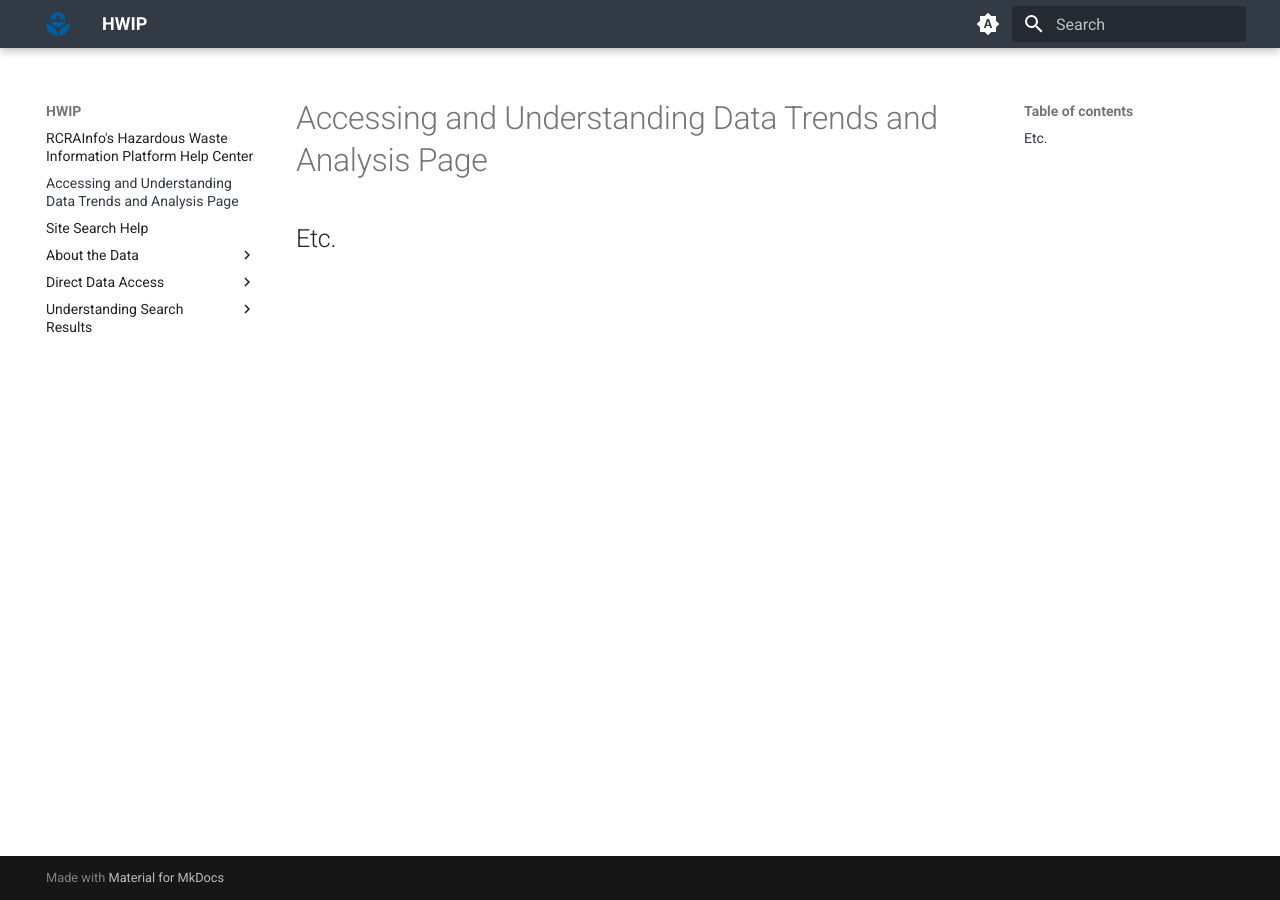
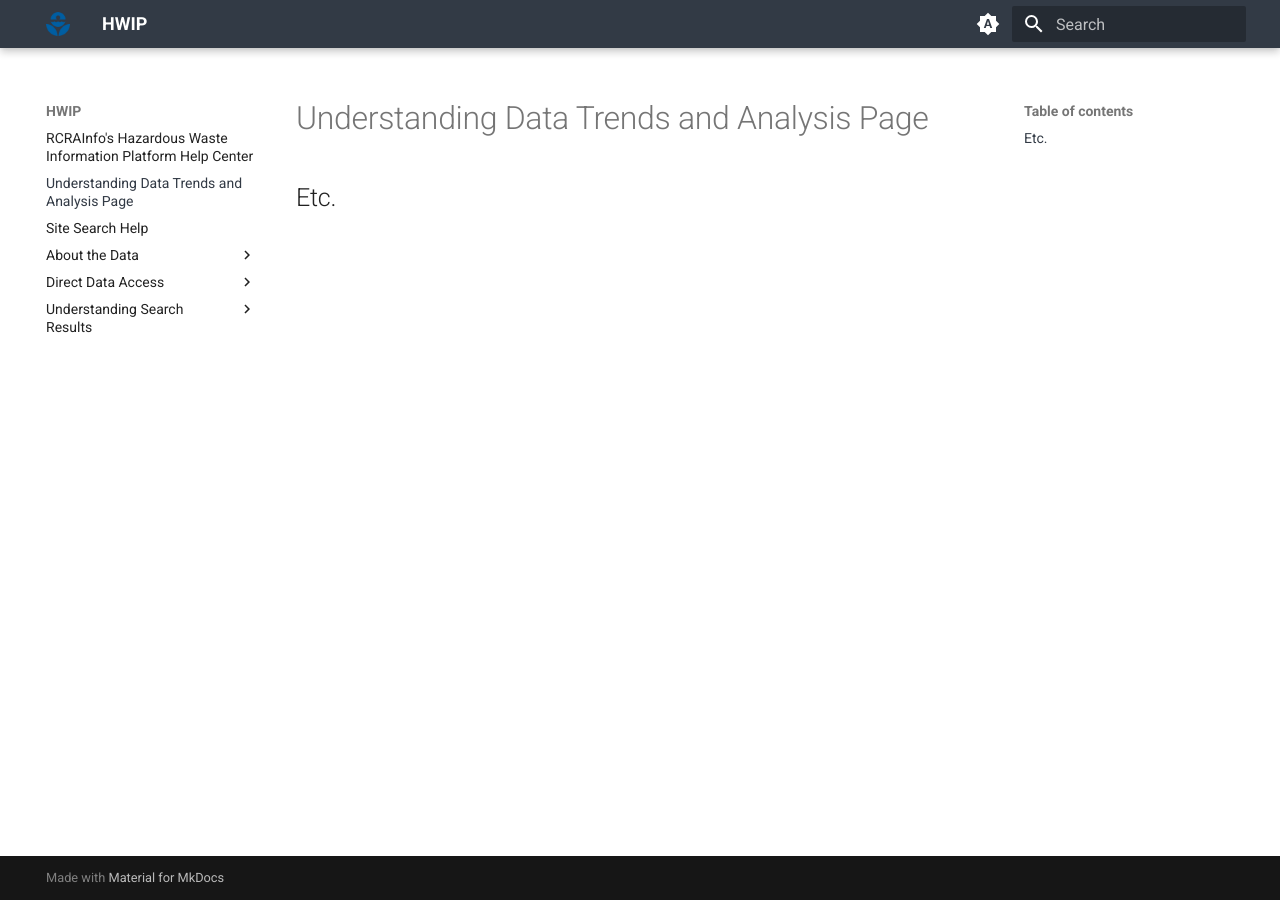
Before and after one commit to furrlori-oss/hwip, an MkDocs documentation site: the page built from docs/analysis-help.md, in a window 1280 px wide. Built offline with MkDocs 1.6.1 and Material for MkDocs 9.7.7, drawn with Linux system fonts in a browser that asks for light colours.

Commit message:
Update analysis-help.md

```diff
--- a/docs/analysis-help.md
+++ b/docs/analysis-help.md
@@ -1,2 +1,2 @@
-# Accessing and Understanding Data Trends and Analysis Page
+# Understanding Data Trends and Analysis Page
 ## Etc.
```
